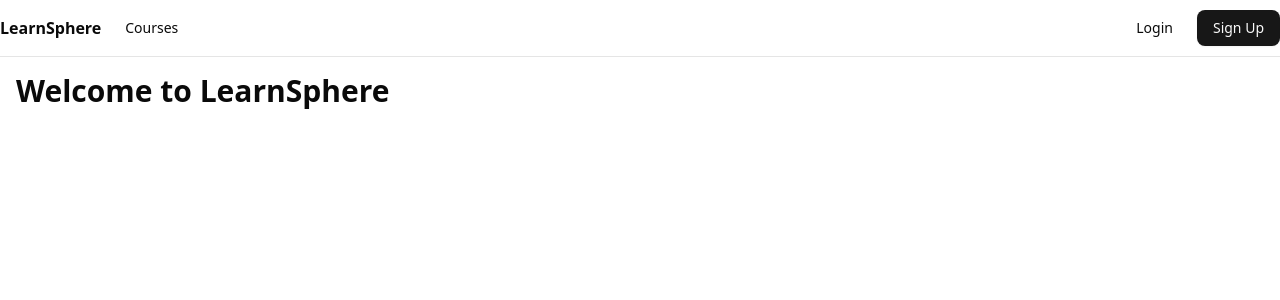
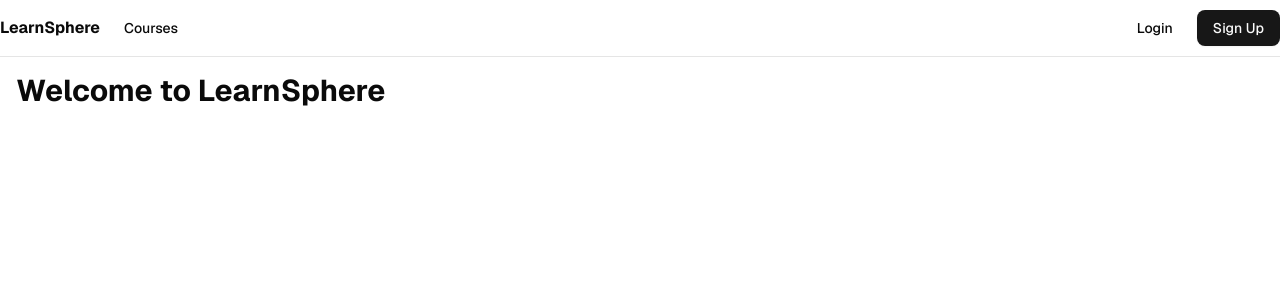
Before and after one commit to bad-Al-code/learnsphere, a Next.js app in the folder client/: page / in a window 1280 px wide. Shown: the top 300 px of the page. Built offline with nearby package versions, Linux system fonts and the light colour scheme; no server answers.

Commit message:
fix(client): correctl load giest-sans font

```diff
--- a/client/src/app/globals.css
+++ b/client/src/app/globals.css
@@ -119,4 +119,9 @@
   body {
     @apply bg-background text-foreground;
   }
+  code,
+  pre,
+  .font-mono {
+    font-family: var(--font-mono), monospace;
+  }
 }
--- a/client/src/app/layout.tsx
+++ b/client/src/app/layout.tsx
@@ -30,7 +30,7 @@ export default async function RootLayout({
   return (
     <html lang="en" suppressHydrationWarning>
       <body
-        className={`${geistSans.variable} ${geistMono.variable} antialiased min-h-screen bg-background`}
+        className={`${geistSans.variable} ${geistMono.variable} font-sans  antialiased min-h-screen bg-background`}
       >
         <SessionProvider>
           <div className="relative flex flex-col min-h-screen">
```
